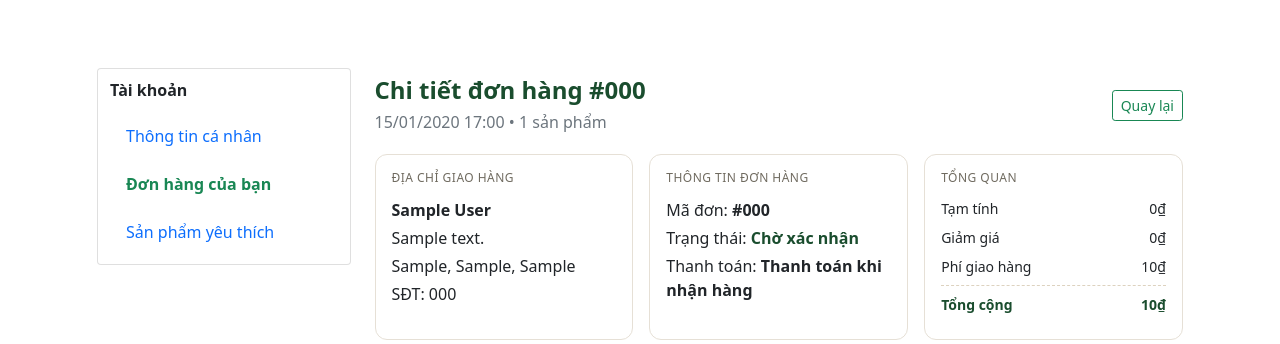
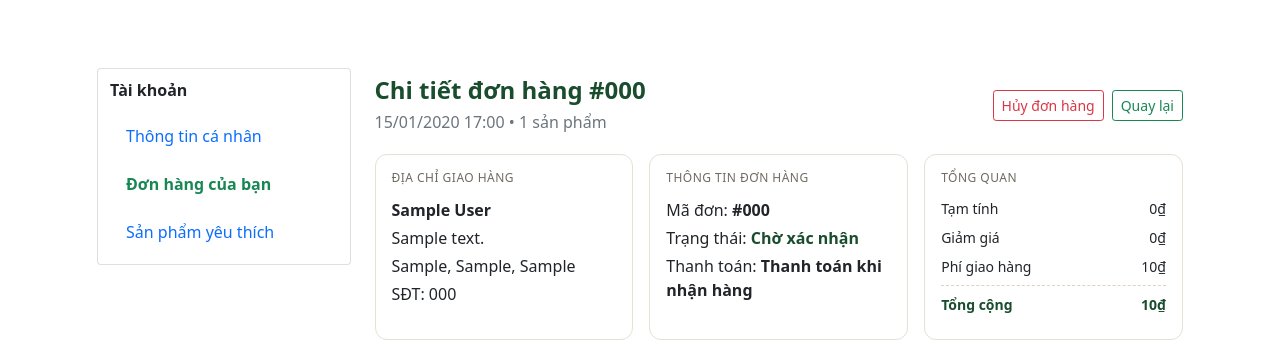
Before and after one commit to Tinii1601/DA_SE347, a Django app: page /orders/detail/1/ in a window 1280 px wide. Shown: the part 194-538 px from the top of the page. Run offline with Django 4.2, Linux system fonts and the light colour scheme; a user stored in the database is signed in; tables that the repository leaves empty hold one stand-in row (values such as "Sample post"); grey boxes marked "Sample" are stand-in pictures; some libraries are stand-ins or nearby versions.

Commit message:
Update payment model status choices

```diff
--- a/bookstore/orders/templates/orders/order_detail.html
+++ b/bookstore/orders/templates/orders/order_detail.html
@@ -14,7 +14,12 @@
       <h4>Chi tiết đơn hàng #{{ order.order_number }}</h4>
       <p class="text-muted mb-0">{{ order.created_at|date:"d/m/Y H:i" }} • {{ order.items.count }} sản phẩm</p>
     </div>
-    <a href="{% url 'orders:order_history' %}" class="btn btn-outline-success btn-sm">Quay lại</a>
+    <div class="d-flex gap-2">
+      {% if order.status == 'pending' %}
+      <a href="{% url 'orders:cancel_order' order.id %}" class="btn btn-outline-danger btn-sm" onclick="return confirm('Bạn có chắc chắn muốn hủy đơn hàng này không?');">Hủy đơn hàng</a>
+      {% endif %}
+      <a href="{% url 'orders:order_history' %}" class="btn btn-outline-success btn-sm">Quay lại</a>
+    </div>
   </div>
 
   <div class="detail-cards">
--- a/bookstore/orders/urls.py
+++ b/bookstore/orders/urls.py
@@ -13,4 +13,5 @@ urlpatterns = [
     path('success/<int:order_id>/', views.order_success, name='order_success'),
     path('history/', views.OrderHistoryView.as_view(), name='order_history'),
     path('detail/<int:pk>/', views.OrderDetailView.as_view(), name='order_detail'),
+    path('cancel/<int:order_id>/', views.cancel_order, name='cancel_order'),
 ]
--- a/bookstore/orders/views.py
+++ b/bookstore/orders/views.py
@@ -9,6 +9,7 @@ from .cart import Cart
 from .forms import CartAddProductForm, CheckoutForm
 from .models import Order, OrderItem
 from payment.models import Payment
+from django.contrib import messages
 
 from django.http import JsonResponse
 
@@ -197,6 +198,9 @@ class CheckoutView(LoginRequiredMixin, View):
                 amount=order.total_amount
             )
 
+            # Clear Cart immediately after order creation for all payment methods
+            cart.clear()
+
             # Redirect based on payment method
             print(f"DEBUG: Payment method selected: {payment_method}")
 
@@ -205,11 +209,9 @@ class CheckoutView(LoginRequiredMixin, View):
             elif payment_method == 'vietqr':
                 return redirect('payment:payment_vietqr', order_id=order.id)
             elif payment_method == 'cod':
-                # Clear Cart only for COD
-                cart.clear()
                 return redirect('orders:order_success', order_id=order.id)
             else:
-                # For other methods (e.g. vnpay), do not clear cart immediately
+                # For other methods (e.g. vnpay)
                 # TODO: Implement handlers for other methods
                 return redirect('orders:order_success', order_id=order.id)
 
@@ -280,6 +282,20 @@ class OrderDetailView(LoginRequiredMixin, DetailView):
         )
         return context
 
+def cancel_order(request, order_id):
+    order = get_object_or_404(Order, id=order_id, user=request.user)
+    if order.status == 'pending':
+        order.status = 'canceled'
+        order.save()
+        # Update payment status if exists
+        if hasattr(order, 'payment'):
+            order.payment.status = 'canceled'
+            order.payment.save()
+        messages.success(request, "Đã hủy đơn hàng thành công.")
+    else:
+        messages.error(request, "Không thể hủy đơn hàng này do trạng thái không hợp lệ.")
+    return redirect('orders:order_detail', pk=order.id)
+
 @require_POST
 def apply_coupon(request):
     import json
--- a/bookstore/payment/models.py
+++ b/bookstore/payment/models.py
@@ -8,11 +8,18 @@ class Payment(models.Model):
         ('vietqr', 'VietQR'),
     ]
 
+    STATUS_CHOICES = [
+        ('pending', 'Chờ thanh toán'),
+        ('completed', 'Đã thanh toán'),
+        ('failed', 'Thất bại'),
+        ('canceled', 'Đã hủy'),
+    ]
+
     order = models.OneToOneField(Order, on_delete=models.CASCADE, related_name='payment', verbose_name="Đơn hàng")
     method = models.CharField(max_length=20, choices=METHOD_CHOICES, verbose_name="Phương thức thanh toán")
     transaction_id = models.CharField(max_length=100, blank=True, verbose_name="Mã giao dịch")
     amount = models.DecimalField(max_digits=12, decimal_places=2, verbose_name="Số tiền")
-    status = models.CharField(max_length=20, default='pending', verbose_name="Trạng thái")
+    status = models.CharField(max_length=20, choices=STATUS_CHOICES, default='pending', verbose_name="Trạng thái")
     paid_at = models.DateTimeField(null=True, blank=True, verbose_name="Thời gian thanh toán")
     created_at = models.DateTimeField(auto_now_add=True, verbose_name="Ngày tạo")
 
```
Also changed, not shown: bookstore/books/migrations/0004_merge_20260121_1459.py (added).
